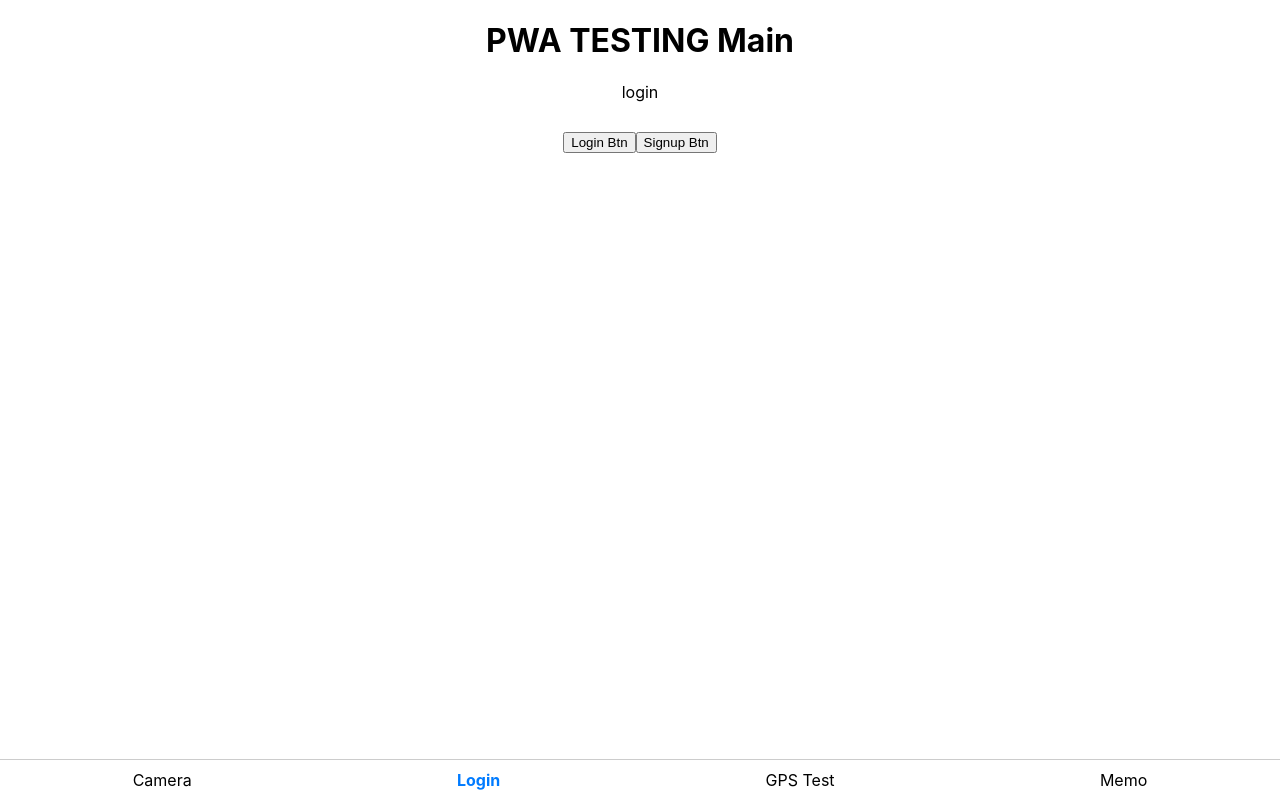
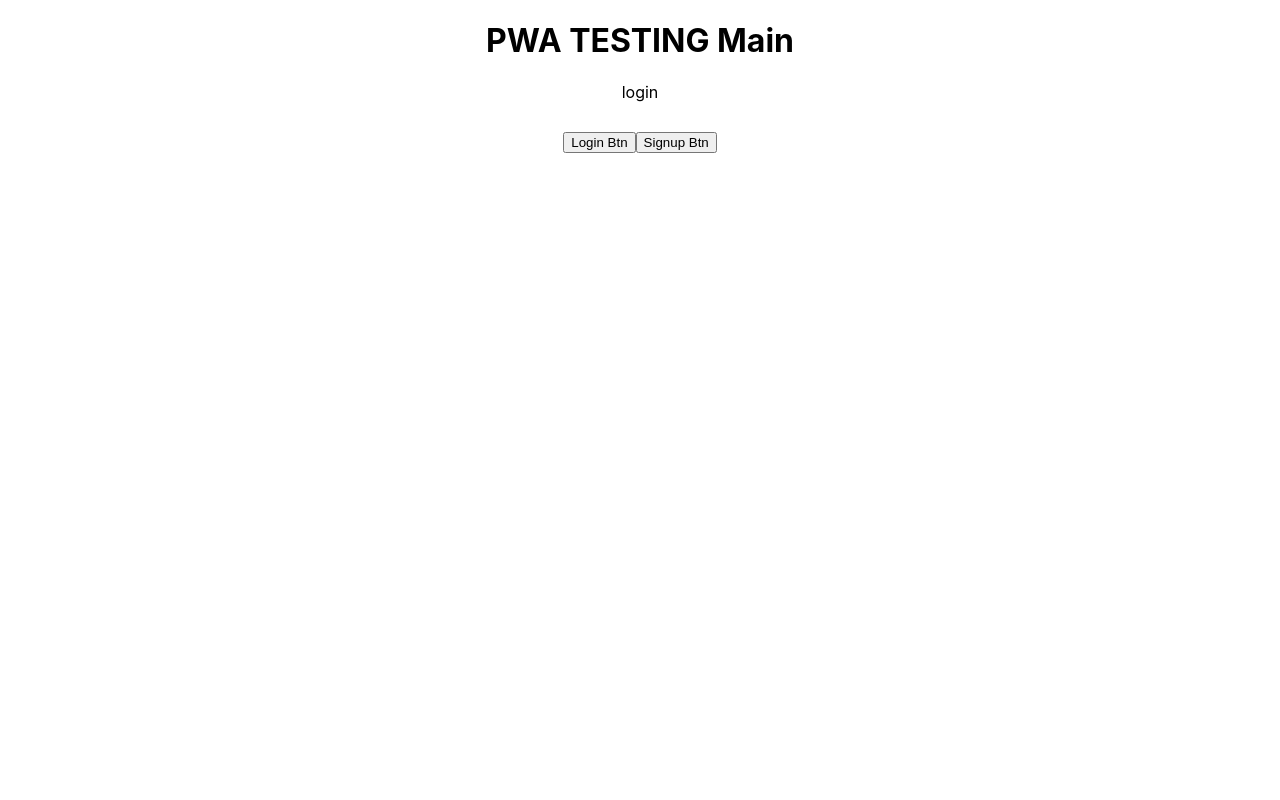
Before and after one commit to chickHackathon/Frontend, a React (Create React App) app: page / in a window 1280 px wide. Built offline with nearby package versions, Linux system fonts and the light colour scheme; what quill-image-uploader would draw is missing.

Commit message:
feat: Register 페이지 완성

```diff
--- a/src/App.tsx
+++ b/src/App.tsx
@@ -1,6 +1,5 @@
 import React, { useState, useEffect } from 'react';
 import { BrowserRouter as Router } from 'react-router-dom';
-import Tabs from './layout/Tabs';
 import AppRoutes from './Route/routes';
 import SplashScreen from './components/SplashScreen';
 
@@ -22,7 +21,6 @@ const App: React.FC = () => {
       ) : (
         <div>
           <AppRoutes />
-          <Tabs />
         </div>
       )}
     </Router>
```
